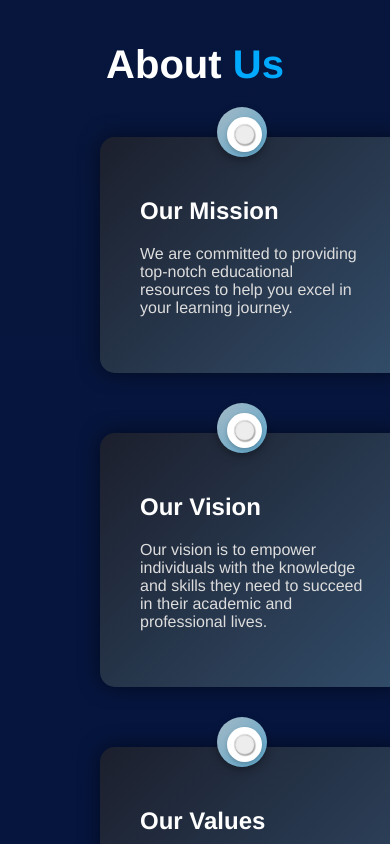
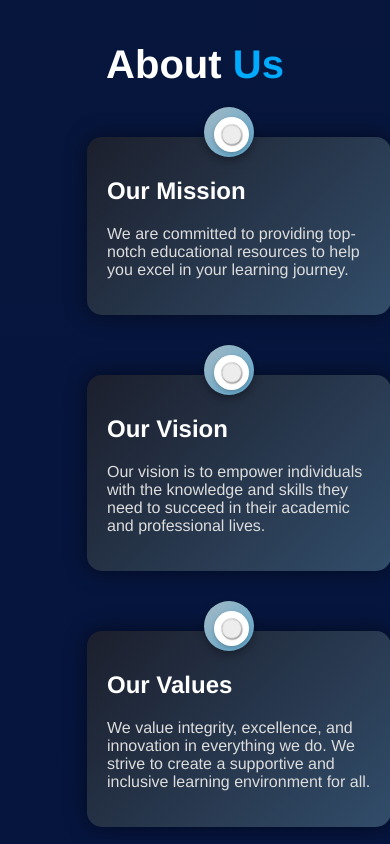
Before and after one commit to sriparna-koar/websitebigmac, a React (Vite) app in the folder frontend/: page / in a window 390 px wide. Shown: the part 1100-1944 px from the top of the page. Built offline with nearby package versions, Linux system fonts and the light colour scheme.

Commit message:
first commit

```diff
--- a/frontend/src/components/About.css
+++ b/frontend/src/components/About.css
@@ -95,8 +95,9 @@
   .content-box {
     width:160%; /* Make content boxes occupy the screen width minus some padding */
     margin: 20px 0; /* Center content boxes horizontally and add vertical margin */
-
-    font-size: 1.0em; /* Adjust font size for readability */
+    padding: 20px; /* Reduce padding for smaller screens */
+    font-size: 1.0em;
+    margin-left:-13px;/* Adjust font size for readability */
   }
 
   .circle-icon {
```
